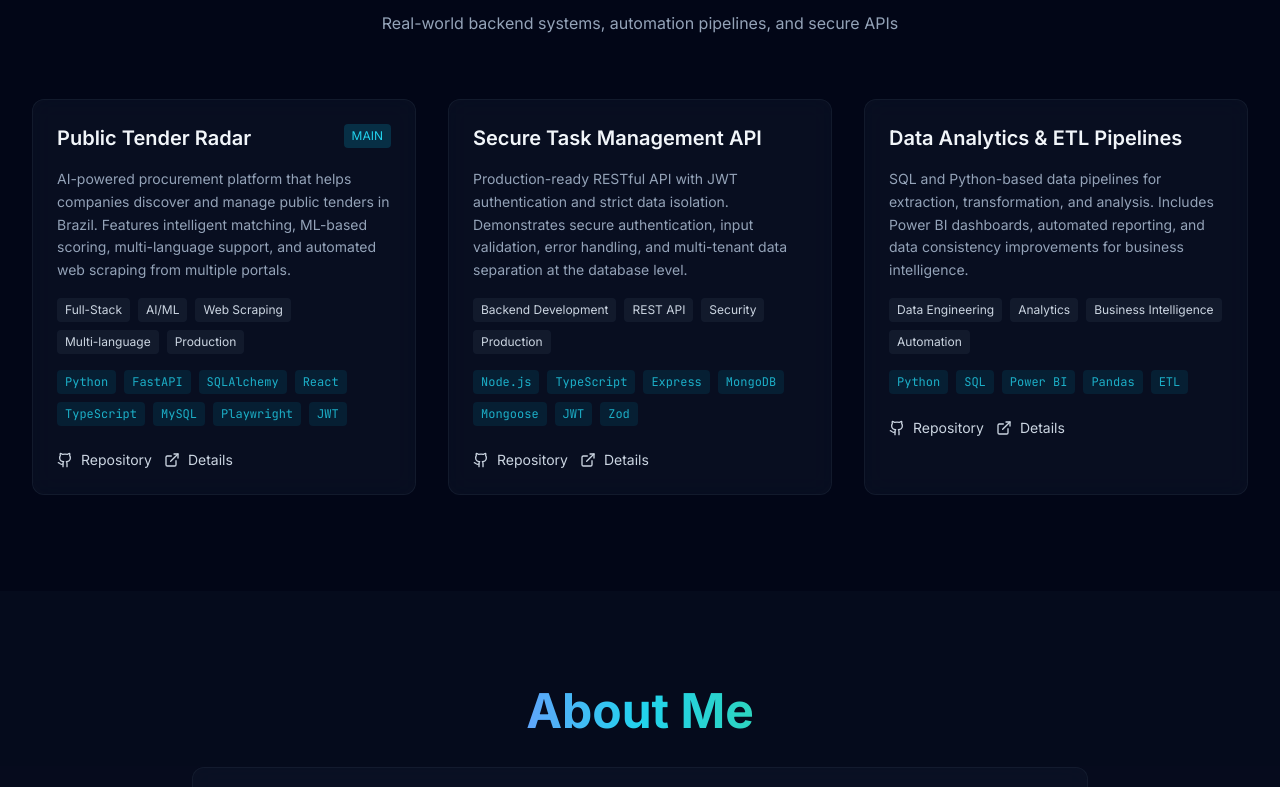
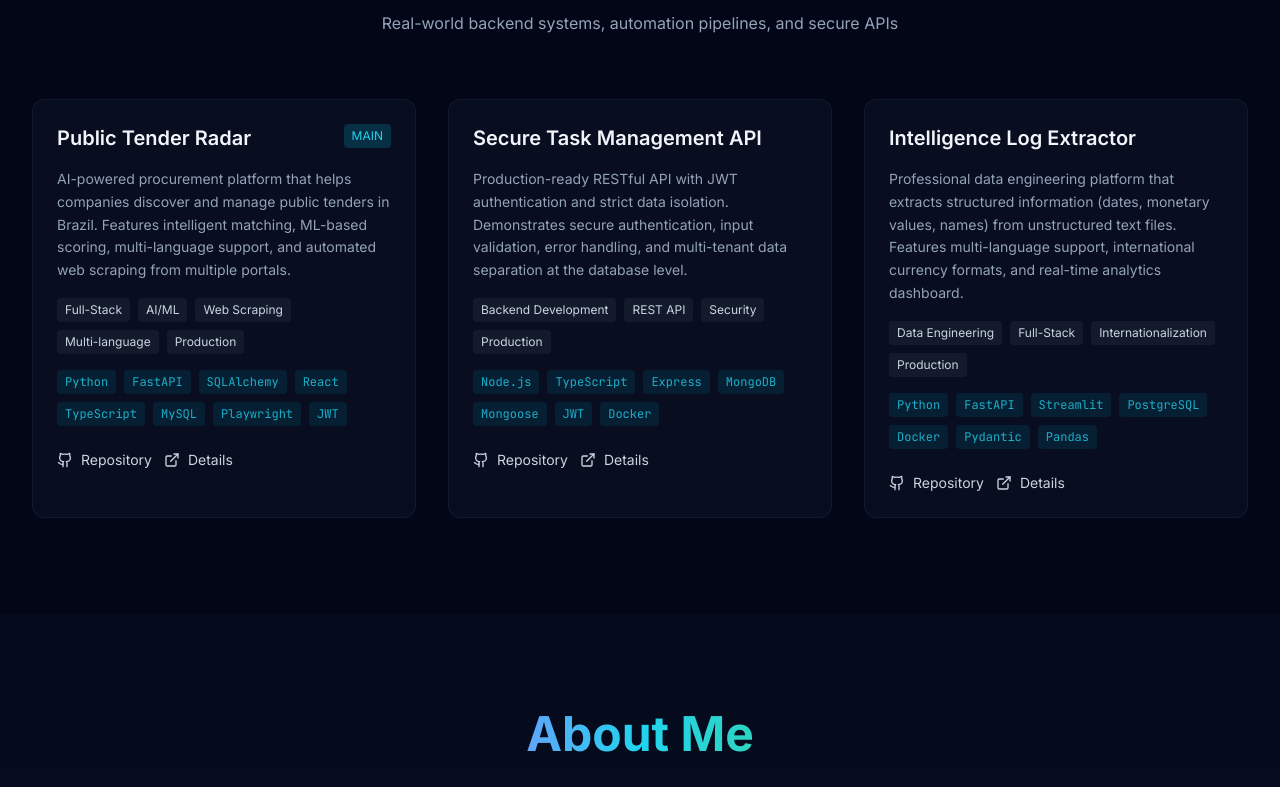
Before and after one commit to Passetti-cmd/erick-portfolio, a React (Vite) app: page /erick-portfolio/ in a window 1280 px wide. Shown: the part 1013-1800 px from the top of the page. Built offline with nearby package versions, Linux system fonts and the light colour scheme.

Commit message:
the third project infos

```diff
--- a/src/components/Contact.tsx
+++ b/src/components/Contact.tsx
@@ -74,6 +74,9 @@ const Contact = () => {
                 <p className="text-slate-100">
                   Open to relocation / Remote work
                 </p>
+                <p className="text-slate-400 text-xs mt-1">
+                  EU Work Authorization (Italian Citizenship in progress)
+                </p>
               </div>
             </motion.div>
           </div>
--- a/src/components/Projects.tsx
+++ b/src/components/Projects.tsx
@@ -48,24 +48,32 @@ const projects: Project[] = [
       "MongoDB",
       "Mongoose",
       "JWT",
-      "Zod",
+      "Docker",
     ],
     tags: ["Backend Development", "REST API", "Security", "Production"],
     githubUrl: "https://github.com/Passetti-cmd/Management-API",
   },
   {
-    id: "data-analytics-pipelines",
-    title: "Data Analytics & ETL Pipelines",
+    id: "intelligence-log-extractor",
+    title: "Intelligence Log Extractor",
     description:
-      "SQL and Python-based data pipelines for extraction, transformation, and analysis. Includes Power BI dashboards, automated reporting, and data consistency improvements for business intelligence.",
-    techStack: ["Python", "SQL", "Power BI", "Pandas", "ETL"],
+      "Professional data engineering platform that extracts structured information (dates, monetary values, names) from unstructured text files. Features multi-language support, international currency formats, and real-time analytics dashboard.",
+    techStack: [
+      "Python",
+      "FastAPI",
+      "Streamlit",
+      "PostgreSQL",
+      "Docker",
+      "Pydantic",
+      "Pandas",
+    ],
     tags: [
       "Data Engineering",
-      "Analytics",
-      "Business Intelligence",
-      "Automation",
+      "Full-Stack",
+      "Internationalization",
+      "Production",
     ],
-    githubUrl: "https://github.com/Passetti-cmd",
+    githubUrl: "https://github.com/Passetti-cmd/Data-Analytics-ETL-Pipelines",
   },
 ];
 
--- a/src/pages/ProjectDetails.tsx
+++ b/src/pages/ProjectDetails.tsx
@@ -13,6 +13,7 @@ interface ProjectData {
     scraping?: string[];
     database: string[];
     frontend?: string[];
+    devops?: string[];
   };
   security: string[];
   whyMatters: string;
@@ -81,15 +82,16 @@ const projectData: Record<string, ProjectData> = {
     problem:
       "Need for a production-ready RESTful API with complete user data isolation and secure authentication mechanisms. Each user must only access their own tasks, ensuring privacy and security at the database query level.",
     solution:
-      "Built a scalable task management API with JWT authentication, type-safe request validation using Zod, and complete user data isolation using MongoDB. The system implements stateless authentication, comprehensive input validation, centralized error handling, and multi-tenant data separation. Demonstrates production-ready backend engineering practices including secure authentication, error handling, and data isolation.",
+      "Built a scalable task management API with JWT authentication and complete user data isolation using MongoDB. The system implements stateless authentication, comprehensive input validation, centralized error handling, and multi-tenant data separation. Containerized with Docker for easy deployment and scalability. Demonstrates production-ready backend engineering practices including secure authentication, error handling, and data isolation.",
     challenges: [
       "Implementing secure JWT token management",
       "Ensuring complete data isolation between users at database level",
-      "Type-safe API validation with Zod schemas",
+      "Type-safe API validation with TypeScript",
       "Handling concurrent requests efficiently",
       "Database query optimization for performance",
       "Centralized error handling and validation",
       "Stateless authentication architecture",
+      "Docker containerization and orchestration",
     ],
     architecture: {
       backend: [
@@ -99,11 +101,16 @@ const projectData: Record<string, ProjectData> = {
         "JWT authentication",
       ],
       database: ["MongoDB", "Mongoose ODM", "Data isolation at query level"],
+      devops: [
+        "Docker containerization",
+        "Docker Compose orchestration",
+        "Multi-container setup",
+      ],
     },
     security: [
       "JWT token-based authentication",
       "Password hashing with bcryptjs",
-      "Zod schema validation",
+      "TypeScript type safety",
       "Rate limiting",
       "CORS configuration",
       "Complete user data isolation",
@@ -112,42 +119,47 @@ const projectData: Record<string, ProjectData> = {
       "Demonstrates production-level API development with focus on security, type safety, and scalable architecture patterns. Shows expertise in secure authentication, data isolation, and modern TypeScript backend development.",
     githubUrl: "https://github.com/Passetti-cmd/Management-API",
   },
-  "data-analytics-pipelines": {
-    id: "data-analytics-pipelines",
-    title: "Data Analytics & ETL Pipelines",
+  "intelligence-log-extractor": {
+    id: "intelligence-log-extractor",
+    title: "Intelligence Log Extractor",
     problem:
-      "Organizations need reliable data pipelines to extract, transform, and analyze data from multiple sources, enabling data-driven decision-making through automated reporting and dashboards.",
+      "Organizations need to extract structured data (dates, monetary values, names) from unstructured text files across multiple languages and international formats. Manual extraction is time-consuming and error-prone, especially when dealing with European, US, and Swiss currency formats.",
     solution:
-      "Developed SQL and Python-based data pipelines for extraction, transformation, and analysis. Created Power BI dashboards and automated reporting systems, improving data consistency and enabling business intelligence for stakeholders.",
+      "Built a professional-grade data engineering platform with FastAPI backend and Streamlit dashboard. The system extracts structured information from unstructured text files, supporting multiple languages (PT, EN, DE, FR, ES), international date formats, and multi-region currency formats (European, US, Swiss). Features real-time analytics, background processing, and Docker containerization for production deployment.",
     challenges: [
-      "Building reliable ETL pipelines for data extraction and transformation",
-      "Creating meaningful dashboards and reports in Power BI",
-      "Ensuring data consistency and reliability",
-      "Automating manual data workflows",
-      "Translating business requirements into data models",
-      "Optimizing data processing performance",
+      "Implementing multi-language date format detection (dd/mm/yyyy, yyyy-mm-dd, German formats)",
+      "Handling international currency formats (European 1.500,50 €, US $1,500.50, Swiss 1'500.00 CHF)",
+      "Extracting Unicode names with accented characters across languages",
+      "Building real-time analytics dashboard with interactive visualizations",
+      "Implementing background job processing for large files",
+      "Creating locale-aware data extraction rules",
     ],
     architecture: {
       backend: [
-        "Python for data processing",
-        "SQL for data extraction and queries",
-        "ETL pipeline design",
+        "FastAPI with async/await support",
+        "Pydantic for data validation",
+        "Pandas for data processing",
+        "Background task processing",
+      ],
+      frontend: [
+        "Streamlit for interactive dashboard",
+        "Plotly for visualizations",
+        "Real-time metrics and KPIs",
       ],
       database: [
-        "SQL databases",
-        "Data modeling",
-        "Data consistency management",
+        "PostgreSQL for persistent storage",
+        "Job tracking and history",
       ],
     },
     security: [
-      "Data validation and quality checks",
-      "Secure data access",
+      "Input validation with Pydantic",
       "Error handling and logging",
-      "Automated monitoring",
+      "Docker containerization",
+      "Environment variable management",
     ],
     whyMatters:
-      "Demonstrates data engineering capabilities, business intelligence skills, and ability to translate technical work into actionable insights for stakeholders. Shows experience with modern data tools and automation.",
-    githubUrl: "https://github.com",
+      "Demonstrates enterprise-level data engineering skills, internationalization capabilities, and production-ready full-stack development. Shows ability to handle complex data extraction requirements suitable for European tech companies.",
+    githubUrl: "https://github.com/Passetti-cmd/Data-Analytics-ETL-Pipelines",
   },
 };
 
--- a/vite.config.ts
+++ b/vite.config.ts
@@ -1,7 +1,6 @@
 import { defineConfig } from "vite";
 import react from "@vitejs/plugin-react";
 
-// https://vitejs.dev/config/
 export default defineConfig({
   plugins: [react()],
   base: process.env.NODE_ENV === "production" ? "/erick-portfolio/" : "/",
```
Also changed, not shown: public/404.html (+0 -16 lines), src/main.tsx (+7 -7 lines), 2 other files (tests, documents, lock files or other folders).
